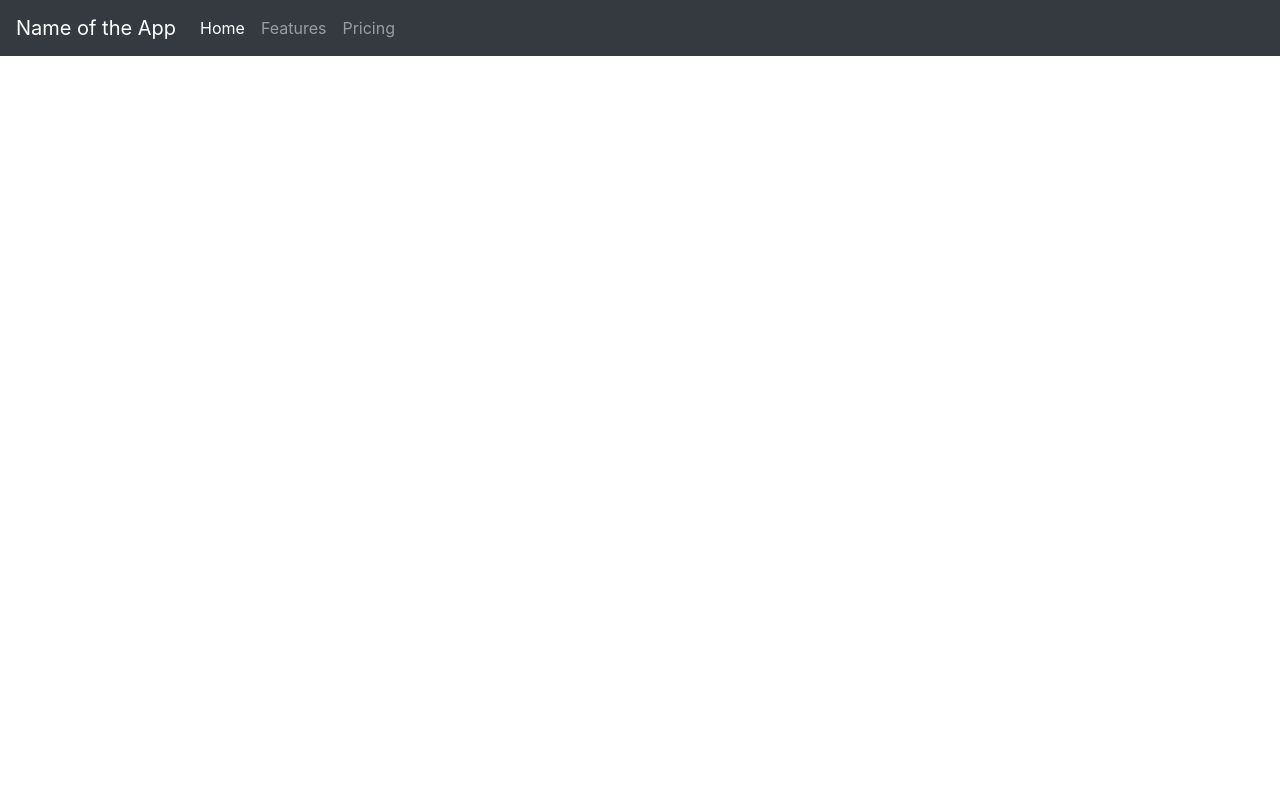
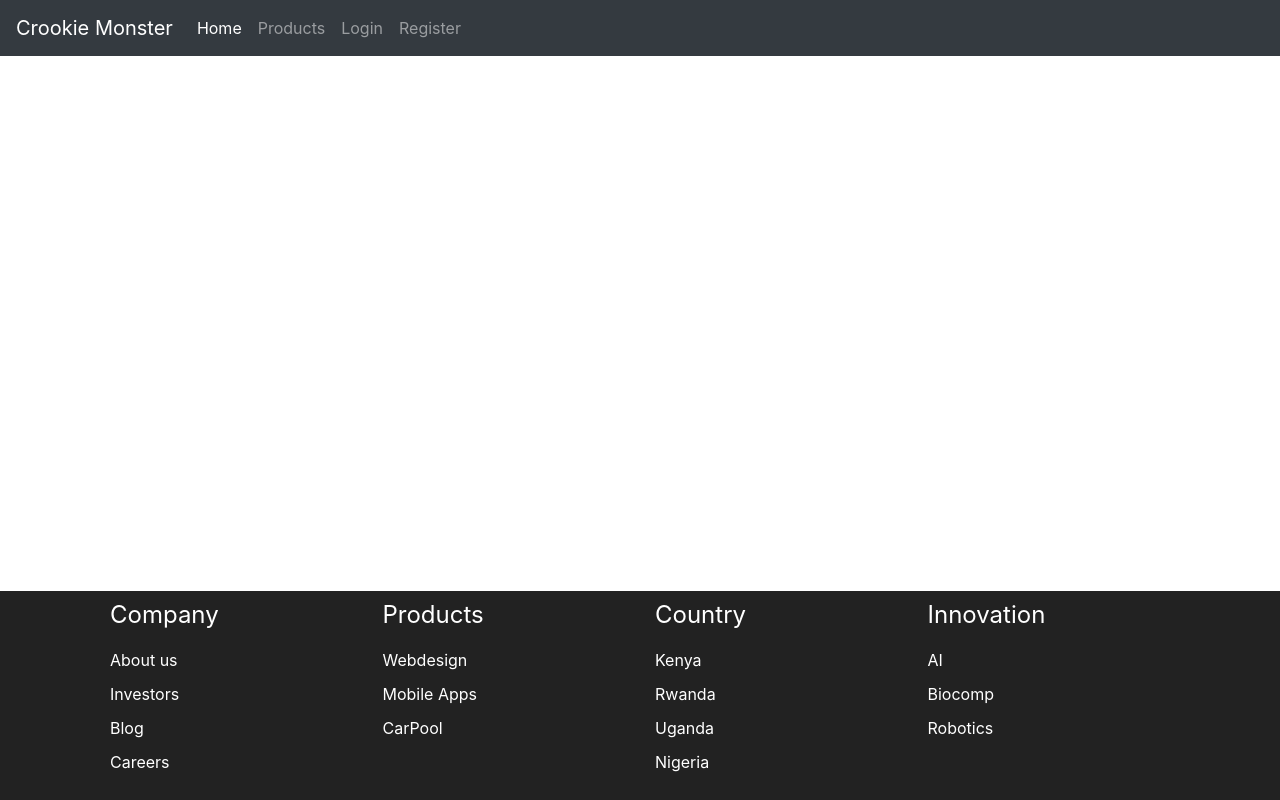
Before and after one commit to aitumik/fluffy-octo-happiness, a Flask app: page / in a window 1280 px wide. Run offline with Flask 2, Linux system fonts and the light colour scheme; parts of the project's set-up code (start-up, migrations or seed data) failed here and were passed over; some libraries are stand-ins or nearby versions.

Commit message:
created the footer and the models

```diff
--- a/app/__init__.py
+++ b/app/__init__.py
@@ -7,6 +7,7 @@ from config import config
 db = SQLAlchemy()
 bootstrap = Bootstrap()
 login_manager = LoginManager()
+
 
 def create_app(config_name):
     app = Flask(__name__)
--- a/app/static/css/styles.css
+++ b/app/static/css/styles.css
@@ -0,0 +1,70 @@
+.footer {
+    position: fixed;
+    left: 0;
+    bottom: 0;
+    width: 100%;
+    color: #fff;
+}
+
+#footer {
+    background-color: #222;
+    position: fixed;
+    left: 0;
+    bottom: 0;
+    margin-top: 40px;
+    margin-bottom: 0;
+    margin-bottom: 0;
+    width: 100%;
+    margin-right: 0;
+    vertical-align: bottom;
+    margin-right: 0;
+    color: white;
+}
+
+#footer ul {
+    list-style: none;
+}
+
+#footer li {
+    margin-left: 0;
+    padding-top: 10px;
+    margin-left: -40px;
+}
+
+#footer h4 {
+    font-weight: normal;
+}
+
+
+#footer a {
+    color: #fff;
+    list-style: none;
+    text-decoration: none;
+    display: block;
+    margin-left: 0;
+
+}
+
+#footer .row {
+    padding: 10px;
+}
+
+#mainpage {
+    margin-top: 50px;
+}
+
+#profile {
+    margin-left: -60px;
+    margin-right: 10px;
+    margin-top: 40px;
+    padding-right: 50px;
+    padding-left: 10px;
+}
+
+#footer .col-md-4 {
+    margin-bottom: 0;
+}
+
+#footer .bottom {
+    text-align: left;
+}
--- a/app/templates/base.html
+++ b/app/templates/base.html
@@ -7,13 +7,13 @@
 
     <!-- Bootstrap CSS -->
     <link rel="stylesheet" href="https://stackpath.bootstrapcdn.com/bootstrap/4.4.1/css/bootstrap.min.css" integrity="sha384-Vkoo8x4CGsO3+Hhxv8T/Q5PaXtkKtu6ug5TOeNV6gBiFeWPGFN9MuhOf23Q9Ifjh" crossorigin="anonymous">
-
-    <title>Flask Web Application</title>
+    <link rel="stylesheet" href="{{url_for('static',filename='css/styles.css')}}">
+    <title>Crookie Monster</title>
   </head>
   <body>
     {% block navbar %}
     <nav class="navbar navbar-expand-lg navbar-dark bg-dark">
-        <a class="navbar-brand" href="#">Name of the App</a>
+        <a class="navbar-brand" href="#">Crookie Monster</a>
         <button class="navbar-toggler" type="button" data-toggle="collapse" data-target="#navbarNav" aria-controls="navbarNav" aria-expanded="false" aria-label="Toggle navigation">
           <span class="navbar-toggler-icon"></span>
         </button>
@@ -23,10 +23,13 @@
               <a class="nav-link" href="#">Home <span class="sr-only">(current)</span></a>
             </li>
             <li class="nav-item">
-              <a class="nav-link" href="#">Features</a>
+              <a class="nav-link" href="#">Products</a>
             </li>
             <li class="nav-item">
-              <a class="nav-link" href="#">Pricing</a>
+              <a class="nav-link" href="#">Login</a>
+            </li>
+            <li class="nav-item">
+                <a href="#register" class="nav-link">Register</a>
             </li>
           </ul>
         </div>
@@ -34,7 +37,53 @@
     {% endblock navbar %}
 
     {% block content %}
+    <footer id="footer">
+        <div class="container">
+                <div class="container">
+                        <div class="row bottom">
+                            <div class="col-md-3 col-sm-12">
+                                <h4>Company</h4>
+                                <ul>
+                                    <li><a href="/#about">About us</a></li>
+                                    <li><a href="/#investors">Investors</a></li>
+                                    <li><a href="/#blog">Blog</a></li>
+                                    <li><a href="/#careers">Careers</a></li>
+                                </ul>
+                            </div>
+                            <div class="col-md-3 col-sm-12">
+                                <h4>Products</h4>
+                                <ul>
+                                    <li><a href="/#webdesign">Webdesign</a></li>
+                                    <li><a href="/#mobileapps">Mobile Apps</a></li>
+                                    <li><a href="/#carpool">CarPool</a></li>
+                                </ul>
+                            </div>
+                            <div class="col-md-3 col-sm-12">
+                                <h4>Country</h4>
+                                <ul>
+                                    <li><a href="/#kenya">Kenya</a></li>
+                                    <li><a href="/#rwanda">Rwanda</a></li>
+                                    <li><a href="/#uganda">Uganda</a></li>
+                                    <li><a href="/#nigeria">Nigeria</a></li>
+                                </ul>
+                            </div>
+                            <div class="col-md-3 col-sm-12">
+                                <h4>Innovation</h4>
+                                <ul>
+                                    <li><a href="/#AI">AI</a></li>
+                                    <li><a href="/#biocomp">Biocomp</a></li>
+                                    <li><a href="/#robotics">Robotics</a></li>
+                                </ul>
+                            </div>
+                        </div>
+                    </div>
+        </div>
+    </footer>
     {% endblock content %}
+
+    {% block footer %}
+
+    {% endblock footer %}
 
     <!-- Optional JavaScript -->
     <!-- jQuery first, then Popper.js, then Bootstrap JS -->
```
Also changed, not shown: app/models.py (added, +23 -0 lines), manage.py (+14 -4 lines).
